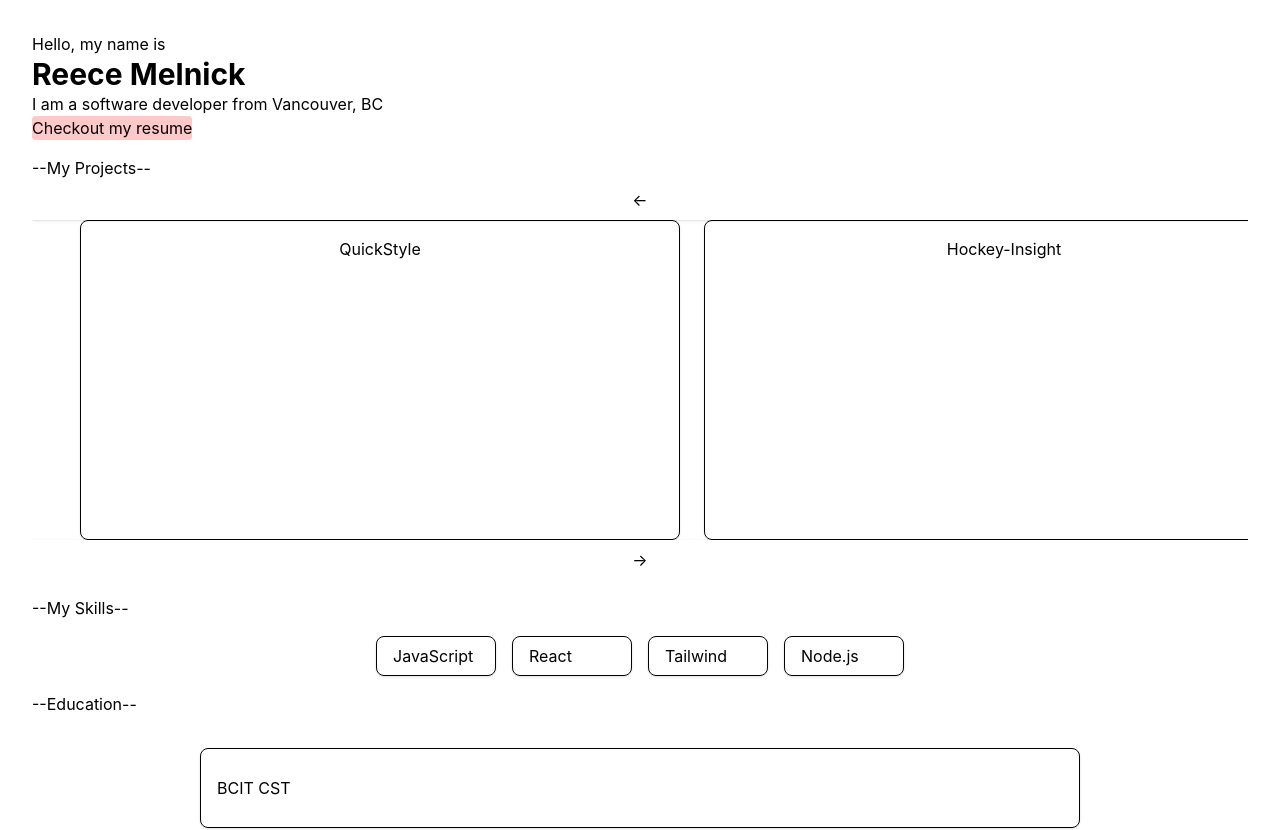
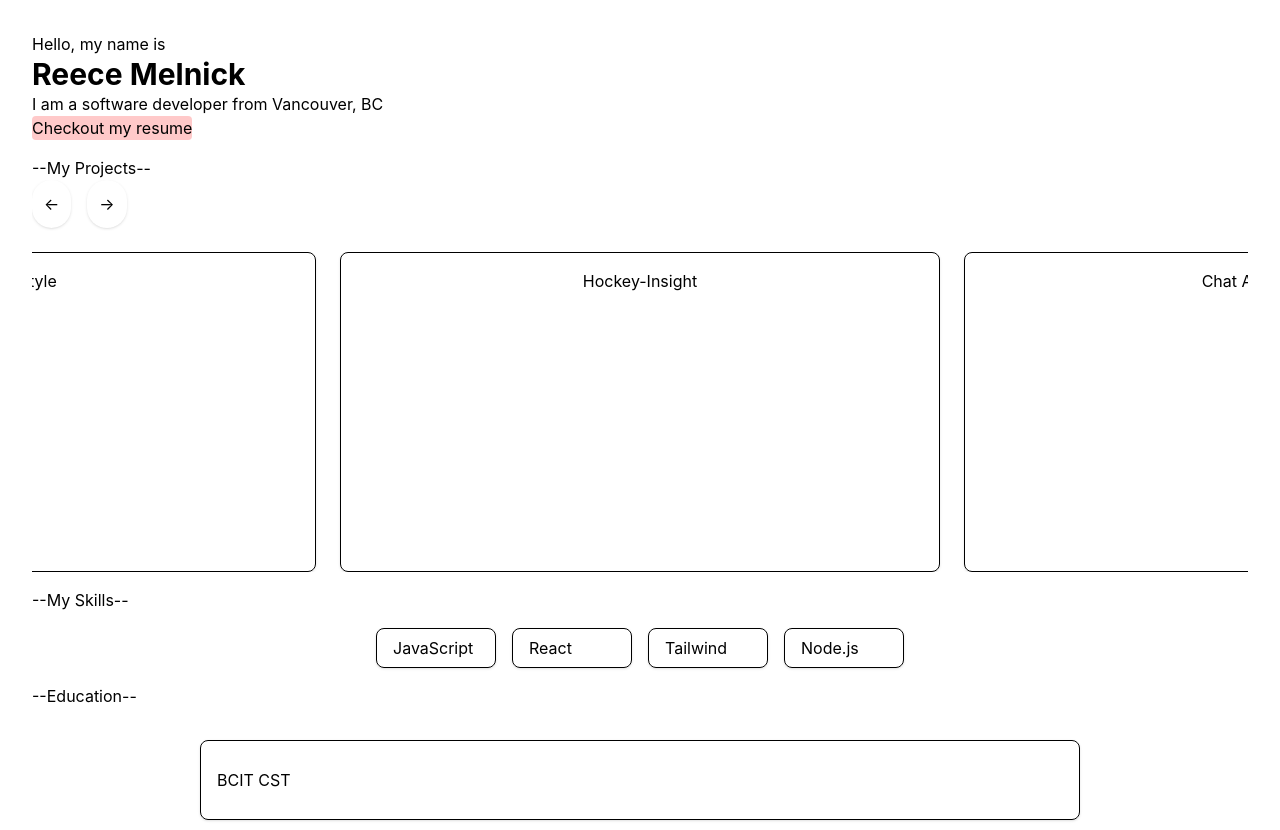
Before and after one commit to reecemelnick/reecemelnick, a React (Vite) app: page / in a window 1280 px wide. Shown: the top 830 px of the page. Built offline with nearby package versions, Linux system fonts and the light colour scheme.

Commit message:
sliding cards working but needs to be more adaptive

```diff
--- a/src/components/Carousel.jsx
+++ b/src/components/Carousel.jsx
@@ -1,5 +1,5 @@
 import ProjectCard from "./ProjectCard";
-import { useRef } from "react";
+import { useEffect, useRef } from "react";
 
 export default function Carousel() {
 
@@ -11,43 +11,55 @@ export default function Carousel() {
 
   const scrollRef = useRef(null);
 
-  const scrollLeft = () => {
-    scrollRef.current.scrollBy({ left: -320, behavior: "smooth" });
-    console.log("click")
-  };
+  // prevent default scolling
+  useEffect(() => {
+    const element = scrollRef.current;
+    const preventDefault = (e) => e.preventDefault();
 
-  const scrollRight = () => {
-    scrollRef.current.scrollBy({ left: 320, behavior: "smooth" });
+    const centerOffset = (element.scrollWidth - element.clientWidth) / 2;
+    element.scrollTo({ left: centerOffset, behavior: "auto" });
+
+    element.addEventListener('wheel', preventDefault, { passive: false });
+    element.addEventListener('touchmove', preventDefault, { passive: false });
+
+    return () => {
+      element.removeEventListener('wheel', preventDefault);
+      element.removeEventListener('touchmove', preventDefault);
+    };
+  }, []);
+
+  const scroll = (direction) => {
+    if (scrollRef.current) {
+
+      const scrollAmount = 624; // Make more adaptive
+
+      scrollRef.current.scrollBy({
+        left: direction === 'left' ? -scrollAmount : scrollAmount,
+        behavior: "smooth"
+      });
+    }
   };
 
   return (
-
-
     <div className="flex flex-col">
-      <button
-        onClick={scrollLeft}
-        className="bg-white shadow p-2"
-      >
-        ←
-      </button>
+      <div className="flex gap-4 mb-6">
+        <button onClick={() => scroll('left')} className="bg-white shadow p-3 rounded-full hover:bg-gray-100">←</button>
+        <button onClick={() => scroll('right')} className="bg-white shadow p-3 rounded-full hover:bg-gray-100">→</button>
+      </div>
 
       <div
         ref={scrollRef}
-        className="flex flex-nowrap gap-6 overflow-x-auto scroll-smooth px-12"
+        className="flex flex-nowrap gap-6 overflow-x-auto no-scrollbar"
       >
+        <div className="min-w-[calc(50%-312px)] shrink-0" />
         {projects.map((project, index) => (
-          <div key={index} className="min-w-[320px] shrink-0">
+          <div key={index} className="snap-x">
             <ProjectCard project={project} />
           </div>
         ))}
+        <div className="min-w-[calc(50%-312px)] shrink-0" />
       </div>
 
-       <button
-        onClick={scrollRight}
-        className="bg-white shadow p-2"
-      >
-        →
-      </button>
     </div>
 
   )
--- a/src/components/ProjectCard.jsx
+++ b/src/components/ProjectCard.jsx
@@ -1,7 +1,7 @@
 export default function ProjectCard({project}) {
 
   return (
-    <div className="w-150 h-80 p-4 border rounded-lg shadow">
+    <div className="w-150 h-80 p-4 snap-center border rounded-lg shadow">
       {project.name}
     </div>
   )
--- a/src/index.css
+++ b/src/index.css
@@ -1,4 +1,20 @@
 @import "tailwindcss";
+
+@utility no-scrollbar {
+  scrollbar-width: none; /* Firefox */
+  -ms-overflow-style: none; /* IE and Edge */
+  &::-webkit-scrollbar {
+    display: none; /* Safari and Chrome */
+  }
+}
+
+@utility snap-x-mandatory {
+  scroll-snap-type: x mandatory;
+}
+
+@utility snap-center {
+  scroll-snap-align: center;
+}
 
 /* :root {
   font-family: system-ui, Avenir, Helvetica, Arial, sans-serif;
```
